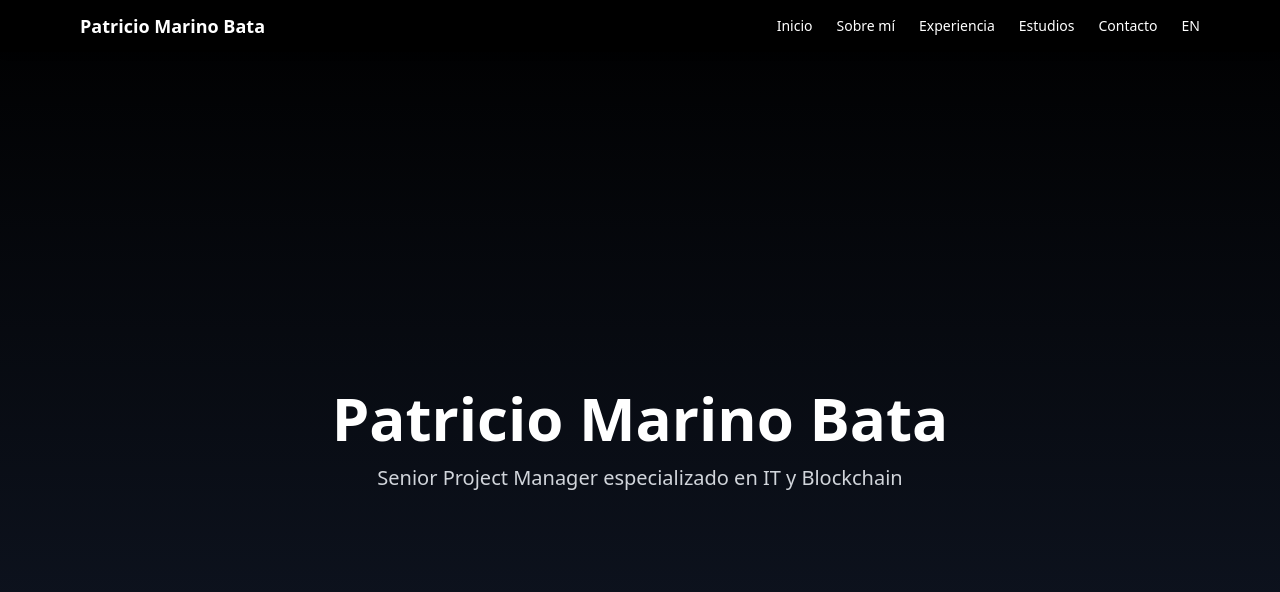
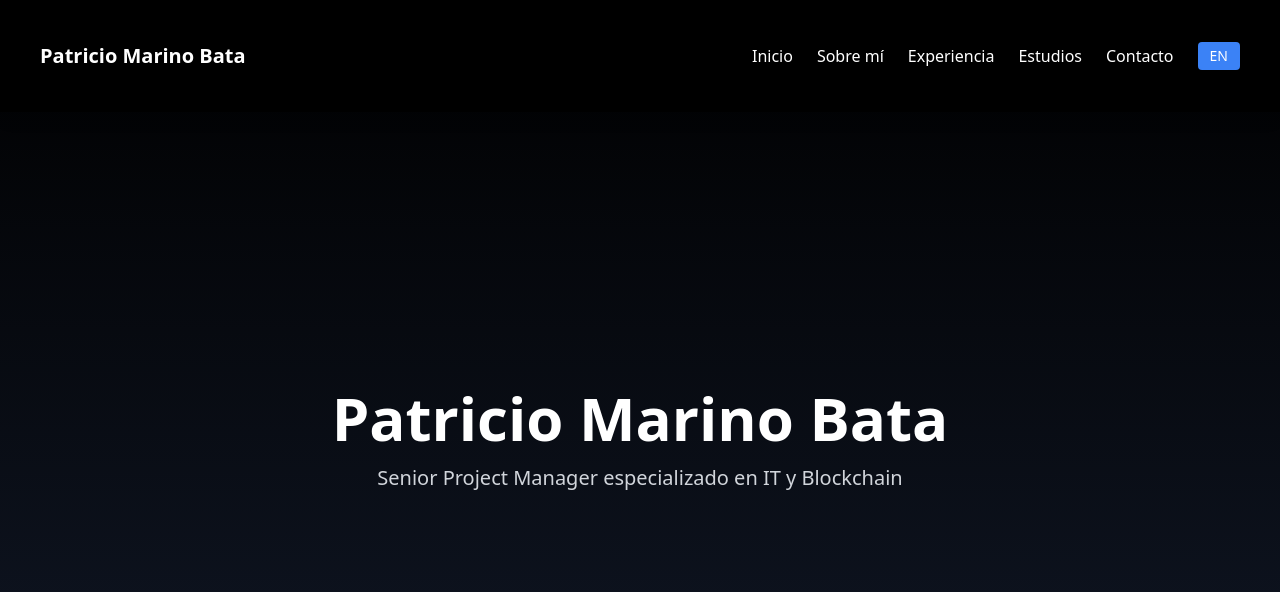
Before and after one commit to PatoMarinoBata/portfolio, a React (Vite) app: page / in a window 1280 px wide. Shown: the top 592 px of the page. Built offline with nearby package versions, Linux system fonts and the light colour scheme.

Commit message:
Pruebo nuevo navbar

```diff
--- a/src/Navbar.jsx
+++ b/src/Navbar.jsx
@@ -1,11 +1,18 @@
 import React, { useState } from "react";
 import { useLanguage } from "./LanguageContext";
+import { Menu, X } from "lucide-react";
 
 export default function Navbar() {
   const { texts, toggleLanguage, language } = useLanguage();
   const [menuOpen, setMenuOpen] = useState(false);
 
-  const sections = [
+  const scrollToSection = (id) => {
+    const section = document.getElementById(id);
+    if (section) section.scrollIntoView({ behavior: "smooth" });
+    setMenuOpen(false); // Cierra el menú en mobile
+  };
+
+  const links = [
     { id: "home", label: texts.navbar.home },
     { id: "about", label: texts.navbar.about },
     { id: "experience", label: texts.navbar.experience },
@@ -13,65 +20,58 @@ export default function Navbar() {
     { id: "contact", label: texts.navbar.contact },
   ];
 
-  const scrollToSection = (id) => {
-    const element = document.getElementById(id);
-    if (element) element.scrollIntoView({ behavior: "smooth" });
-    setMenuOpen(false);
-  };
+  return (
+    <header className="fixed top-0 w-full z-50 bg-black bg-opacity-95 h-28 flex items-center px-4 md:px-10 shadow-lg">
+      <div className="flex justify-between items-center w-full">
+        {/* Logo o Nombre */}
+        <div className="text-white text-xl font-bold">Patricio Marino Bata</div>
 
-  return (
-    <header className="fixed top-0 w-full bg-black z-50 shadow-md">
-      <nav className="max-w-6xl mx-auto px-4 py-3 flex justify-between items-center">
-        <h1 className="text-white text-lg font-bold">Patricio Marino Bata</h1>
-
-        {/* Menú en Desktop */}
-        <ul className="hidden md:flex space-x-6 text-white text-sm">
-          {sections.map((sec) => (
-            <li
-              key={sec.id}
-              className="hover:text-blue-400 cursor-pointer transition"
-              onClick={() => scrollToSection(sec.id)}
+        {/* Desktop Menu */}
+        <nav className="hidden md:flex space-x-6 items-center">
+          {links.map((link) => (
+            <button
+              key={link.id}
+              onClick={() => scrollToSection(link.id)}
+              className="text-white hover:text-blue-400 transition"
             >
-              {sec.label}
-            </li>
+              {link.label}
+            </button>
           ))}
-          <li
+          <button
             onClick={toggleLanguage}
-            className="cursor-pointer hover:text-blue-400"
+            className="ml-4 bg-blue-500 text-white px-3 py-1 rounded hover:bg-blue-400 text-sm"
           >
             {language === "es" ? "EN" : "ES"}
-          </li>
-        </ul>
+          </button>
+        </nav>
 
-        {/* Botón menú en mobile */}
-        <div className="md:hidden">
+        {/* Mobile Menu Toggle */}
         <button
-            className="text-white focus:outline-none"
-            onClick={() => setMenuOpen(!menuOpen)}
+          className="md:hidden text-white"
+          onClick={() => setMenuOpen((prev) => !prev)}
         >
-            ☰
+          {menuOpen ? <X size={28} /> : <Menu size={28} />}
         </button>
       </div>
-      </nav>
 
-      {/* Menú desplegable en mobile */}
+      {/* Mobile Menu */}
       {menuOpen && (
-        <div className="md:hidden bg-black px-4 py-2">
-          {sections.map((sec) => (
-            <div
-              key={sec.id}
-              className="py-2 text-white border-b border-gray-700"
-              onClick={() => scrollToSection(sec.id)}
+        <div className="absolute top-28 left-0 w-full bg-black border-t border-gray-700 flex flex-col items-center py-4 space-y-4 md:hidden z-50">
+          {links.map((link) => (
+            <button
+              key={link.id}
+              onClick={() => scrollToSection(link.id)}
+              className="text-white hover:text-blue-400 transition"
             >
-              {sec.label}
-            </div>
+              {link.label}
+            </button>
           ))}
-          <div
+          <button
             onClick={toggleLanguage}
-            className="py-2 text-white border-b border-gray-700"
+            className="bg-blue-500 text-white px-3 py-1 rounded hover:bg-blue-400 text-sm"
           >
             {language === "es" ? "EN" : "ES"}
-          </div>
+          </button>
         </div>
       )}
     </header>
```
Lines whose indentation alone changed are shown as unchanged.
